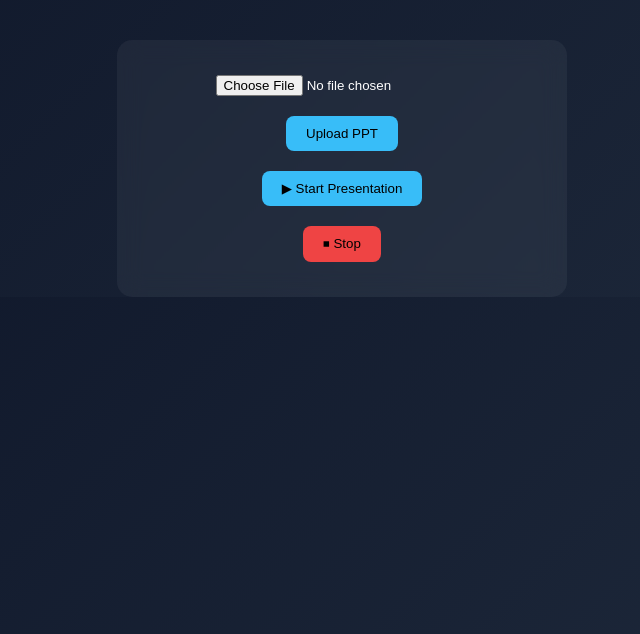
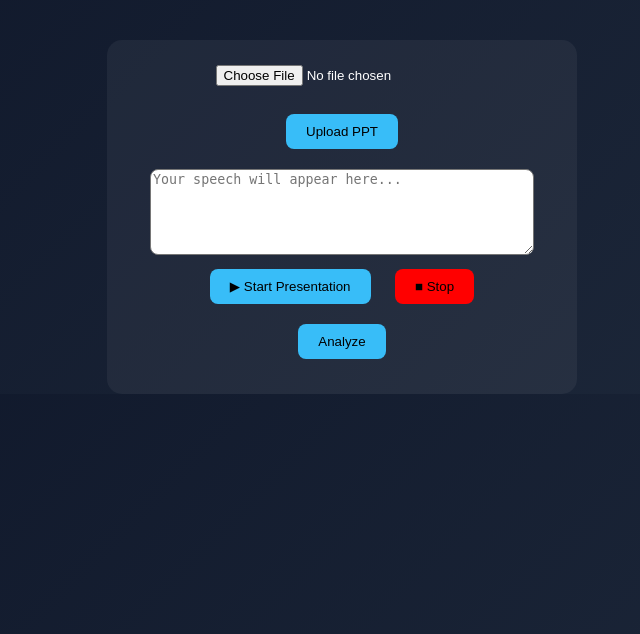
Before and after one commit to ejjigirikavya/TalkTrackAI, a Flask app: page /dashboard in a window 1280 px wide. Shown: the part 54-688 px from the top of the page, without its empty margins (298-938 px from the left). Run offline with Flask 3, Linux system fonts and the light colour scheme.

Commit message:
Update dashboard.html

```diff
--- a/templates/dashboard.html
+++ b/templates/dashboard.html
@@ -2,7 +2,6 @@
 <html>
 <head>
 <title>Dashboard</title>
-
 <style>
 body {
     margin: 0;
@@ -11,26 +10,21 @@ body {
     color: white;
     text-align: center;
 }
-
 header {
     background: #020617;
     padding: 15px;
     font-size: 20px;
 }
-
 .container {
     margin-top: 40px;
 }
-
 .card {
     background: rgba(255,255,255,0.05);
-    backdrop-filter: blur(12px);
     padding: 25px;
     border-radius: 15px;
-    width: 400px;
+    width: 420px;
     margin: auto;
 }
-
 button {
     padding: 10px 20px;
     margin: 10px;
@@ -39,32 +33,18 @@ button {
     background: #38bdf8;
     cursor: pointer;
 }
-
-button:hover {
-    background:#0ea5e9;
+.stop-btn {
+    background: red;
 }
-
-.stop-btn {
-    background: #ef4444;
-}
-
-.stop-btn:hover {
-    background: #dc2626;
-}
-
-input {
-    padding: 10px;
+textarea {
+    width: 90%;
+    height: 80px;
+    margin-top: 10px;
     border-radius: 8px;
 }
-
 .result {
     margin-top: 20px;
     text-align: left;
-}
-
-.error {
-    color: red;
-    margin-top: 15px;
 }
 </style>
 </head>
@@ -76,30 +56,29 @@ input {
 <div class="container">
 <div class="card">
 
-<!-- ✅ Upload PPT -->
 <form action="/upload" method="POST" enctype="multipart/form-data">
     <input type="file" name="ppt" required>
+    <br><br>
     <button>Upload PPT</button>
 </form>
 
-<!-- ✅ Start Button -->
-<form action="/start" method="POST">
-    <button>▶ Start Presentation</button>
+<textarea id="speechText" placeholder="Your speech will appear here..."></textarea>
+
+<br>
+
+<button onclick="startSpeech()">▶ Start Presentation</button>
+<button class="stop-btn" onclick="stopSpeech()">■ Stop</button>
+
+<form action="/analyze" method="POST" onsubmit="setText()">
+    <input type="hidden" name="text" id="hiddenText">
+    <button type="submit">Analyze</button>
 </form>
 
-<!-- ✅ Stop Button -->
-<button class="stop-btn" onclick="stopRecording()">⏹ Stop</button>
-
-<!-- ✅ Error Message -->
-{% if error %}
-<p class="error">{{ error }}</p>
-{% endif %}
-
-<!-- ✅ Results Section -->
 {% if done %}
 <div class="result">
 <hr>
-<h3>📊 Results</h3>
+
+<h2>📊 Results</h2>
 
 <p><b>Spoken:</b> {{ spoken_text }}</p>
 <p>Accuracy: {{ accuracy }}%</p>
@@ -113,19 +92,39 @@ input {
 <li>{{ f }}</li>
 {% endfor %}
 </ul>
+
 </div>
 {% endif %}
 
 </div>
 </div>
 
-<!-- ✅ Stop Script -->
 <script>
-function stopRecording() {
-    fetch('/stop', { method: 'POST' })
-    .then(() => {
-        alert("⏹ Recording stopped! Please wait for results...");
-    });
+let recognition;
+let finalTranscript = "";
+
+function startSpeech() {
+    recognition = new (window.SpeechRecognition || window.webkitSpeechRecognition)();
+    recognition.continuous = true;
+
+    recognition.onresult = function(event) {
+        finalTranscript = "";
+        for (let i = 0; i < event.results.length; i++) {
+            finalTranscript += event.results[i][0].transcript + " ";
+        }
+        document.getElementById("speechText").value = finalTranscript;
+    };
+
+    recognition.start();
+}
+
+function stopSpeech() {
+    recognition.stop();
+}
+
+function setText() {
+    document.getElementById("hiddenText").value =
+        document.getElementById("speechText").value;
 }
 </script>
 
```
